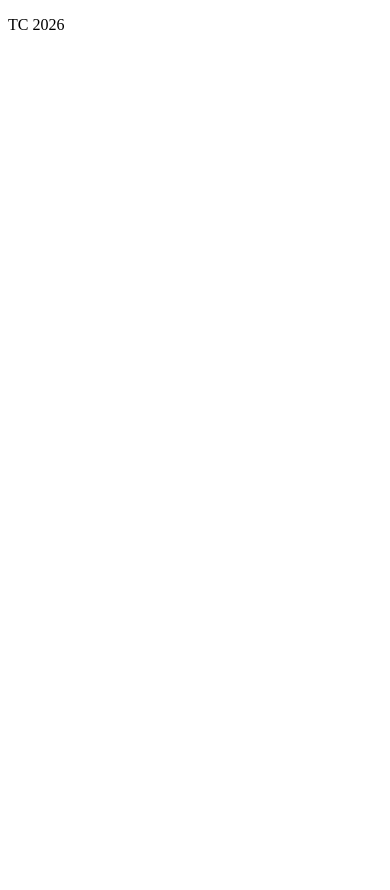
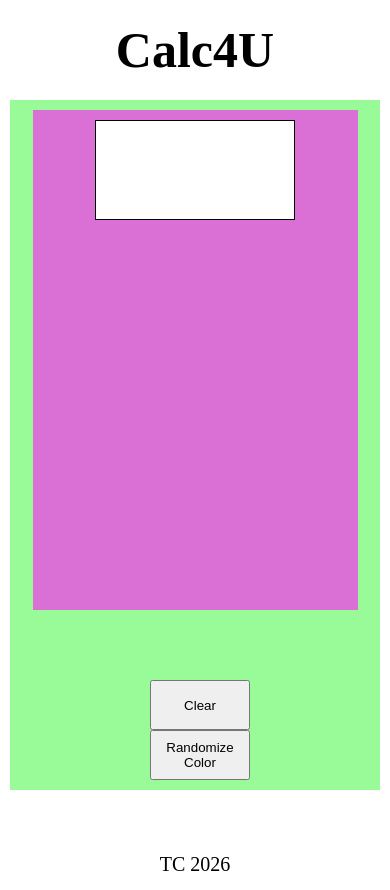
Before and after one commit to ccelest1/odin_calculator, a website: page index.html in a window 390 px wide. Before the commit the page ends 844 px from the top, so only its background shows below. Drawn offline with Linux system fonts and the light colour scheme.

Commit message:
main logic

```diff
--- a/index.html
+++ b/index.html
@@ -4,19 +4,29 @@
 <head>
     <meta charset="UTF-8">
     <meta name="viewport" content="width=device-width, initial-scale=1.0">
-    <title>Document</title>
-    <link rel="stylsheet" href="styles.css">
-    <script src="src/operations.js" defer></script>
+    <title>Calc4U</title>
+    <link rel="stylesheet" href="styles.css">
+    <script type="module" src="src/operations.js"></script>
 </head>
 
 <body>
-    <header class="header"></header>
-    <main class="main__div">
-        <div class="main__div main__div--display">
+    <header class="header">
+        <h1 class="title">
+            Calc4U
+        </h1>
+    </header>
+    <main class="main">
+        <div class="main__controls">
+            <button class="button button--clear"> Clear </button>
+            <button class="button button--random-color-change"> Randomize Color</button>
         </div>
-        <div class="main_div main_div--operations">
-        </div>
-        <div class="main_div main_div--numbers">
+        <div class="calculator">
+            <div class="calculator__display">
+            </div>
+            <div class="calculator__operations">
+            </div>
+            <div class="calculator__numbers">
+            </div>
         </div>
     </main>
     <footer class="footer">
--- /dev/null
+++ b/package.json
@@ -0,0 +1,3 @@
+{
+    "type": "module"
+}
--- a/src/operations.js
+++ b/src/operations.js
@@ -11,7 +11,7 @@ function calcOperations(num1, num2, method) {
             })
         case ("/"):
             if (num2 === 0) {
-                break
+                return null
             }
             return numbers.reduce((sum, elem) => {
                 return sum / elem
@@ -29,12 +29,13 @@ function calcOperations(num1, num2, method) {
 
 function calcFactorial(num) {
     function returnCalc(current, past) {
-        if (current === 0) {
+        if (past === 0) {
             return current
         }
+
         return returnCalc(current * past, past - 1)
     }
-    return returnCalc(num, 1)
+    return returnCalc(num, num-1)
 }
 
 const add_test = JSON.stringify(calcOperations(
@@ -52,16 +53,23 @@ const multiply_test = JSON.stringify(calcOperations(
 const power_test = JSON.stringify(calcOperations(
     4, 2, "**"
 )) == 16
-const factorial_test = JSON.stringify(calcOperations(
-    5
-)) == 120
+const factorial_test = JSON.stringify(calcFactorial(
+    6
+)) == 720
+
 const tests = [
     add_test,
     subtract_test,
     division_test,
     multiply_test,
-    power_test
+    power_test,
+    factorial_test
 ]
 for (let test of tests) {
     console.assert(test)
 }
+
+export {
+    calcOperations,
+    calcFactorial
+};
--- a/styles.css
+++ b/styles.css
@@ -4,16 +4,135 @@
     margin: 0;
 }
 
-.main {
-    display: flex
+body {
+    margin-bottom: 100px;
+    line-height: 1.6;
 }
 
-@media(max-width:1200px) {}
+html {
+    position: relative;
+    min-height: 100%;
+}
 
-@media(max-width:850px) {}
+.header {
+    padding: 10px 0;
+}
+
+.title {
+    text-align: center;
+    font-size: 80px
+}
+
+.button {
+    height: 50px;
+    width: 100px;
+}
+
+.main {
+    display: flex;
+    max-width: 1100px;
+    gap: 10px;
+    margin: 0 auto;
+    background-color: palegreen;
+    justify-content: center;
+}
+
+.main__controls {
+    flex-direction: column;
+    align-items: center;
+    justify-content: center;
+    width: 100px;
+    gap: 30px;
+    padding-top: 10px;
+    padding-bottom: 10px;
+}
+
+.calculator {
+    display: flex;
+    gap: 10px;
+    width: 700px;
+    height: 500px;
+    margin-top: 10px;
+    margin-bottom: 10px;
+    background-color: orchid;
+    flex-direction: column;
+    align-items: center;
+}
+
+.calculator__display {
+    background-color: white;
+    border: 1px solid black;
+    width: 400px;
+    height: 100px;
+    margin-top: 10px;
+}
+
+/*
+.calculator__operations {
+    background-color: black;
+    width: 400px;
+    height: 100px;
+} */
+
+.footer {
+    position: absolute;
+    bottom: 0;
+    left: 0;
+    display: flex;
+    justify-content: center;
+    align-items: center;
+    gap: 10px;
+    width: 100%;
+    padding: 10px;
+    font-size: 20px;
+}
+
+
+@media(max-width:1200px) {
+    .main {
+        justify-content: center;
+        margin: 0 10px 0 10px;
+    }
+}
+
+@media(max-width:850px) {
+    .main {
+        gap: 50px;
+        margin: 0 10px 0 10px;
+    }
+
+    .calculator {
+        width: 425px;
+        height: 425px;
+    }
+
+    .main__controls {
+        margin-left: 10px;
+    }
+}
 
 @media(max-width:650px) {
+    .title {
+        font-size: 50px;
+    }
+
     .main {
-        flex-direction: column;
+        display: flex;
+        flex-direction: column-reverse;
+        align-items: center;
+        margin: 0 10px 0px 10px;
+    }
+
+    .main__controls {
+        text-align: center;
+    }
+
+    .calculator {
+        width: 325px;
+        height: 500px;
+    }
+
+    .calculator__display {
+        width: 200px;
     }
 }
```
Also changed, not shown: src/calc_function.js (+115 -0 lines), src/calc_setup.js (added, +12 -0 lines), README.MD.
